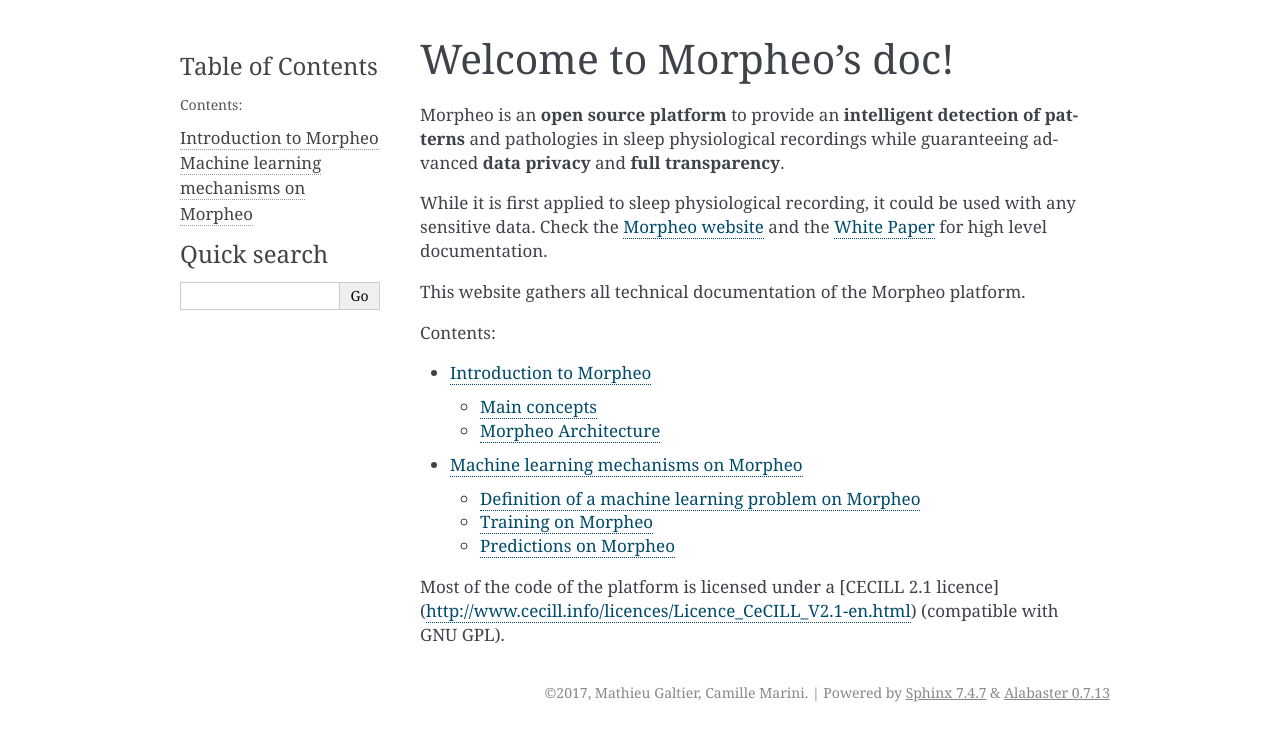
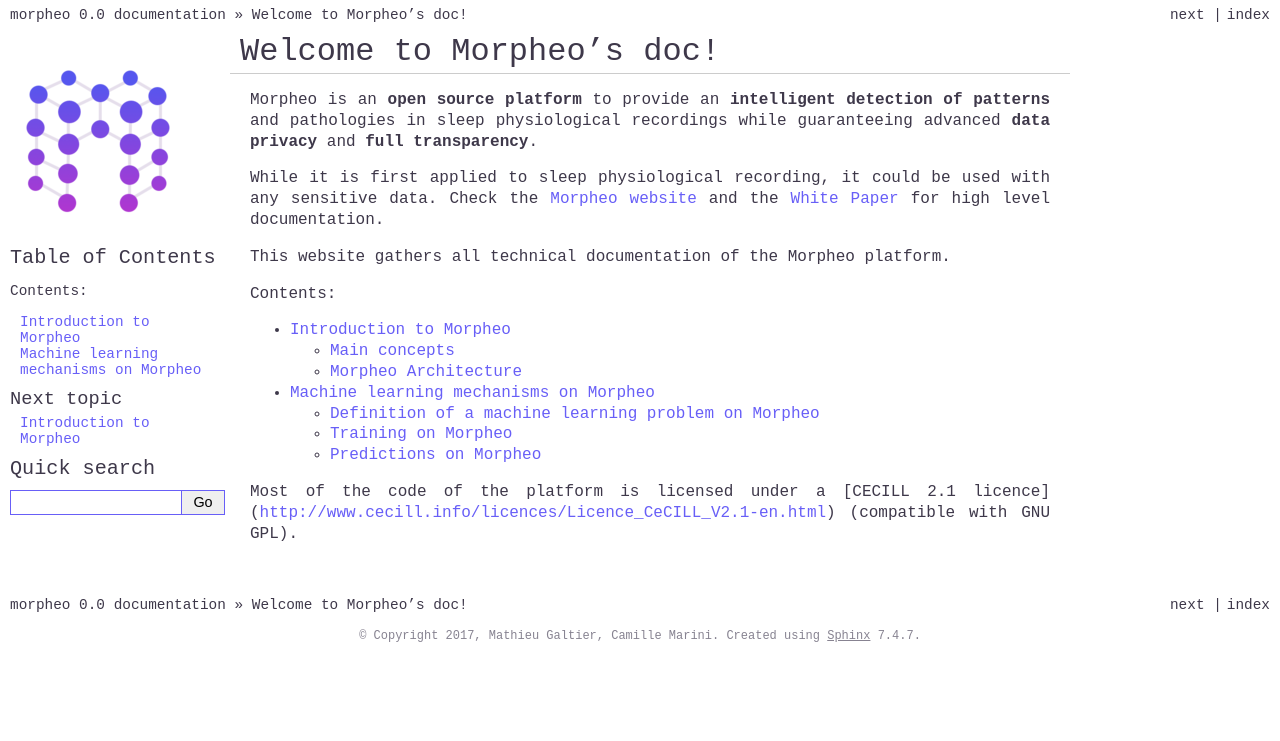
Before and after one commit to MorpheoOrg/morpheo, a Sphinx documentation site: the page built from docs/index.rst, in a window 1280 px wide. Shown: the top 741 px of the page. Built offline with Sphinx 7.4.7, drawn with Linux system fonts in a browser that asks for light colours; part of the change alters nothing that is shown.

Commit message:
customizing doc design

```diff
--- a/docs/conf.py
+++ b/docs/conf.py
@@ -98,13 +98,35 @@ todo_include_todos = True
 # The theme to use for HTML and HTML Help pages.  See the documentation for
 # a list of builtin themes.
 #
-html_theme = 'alabaster'
+html_theme = 'classic'
 
 # Theme options are theme-specific and customize the look and feel of a theme
 # further.  For a list of options available for each theme, see the
 # documentation.
 #
-# html_theme_options = {}
+html_theme_options = {
+    'textcolor': '#3e384a',
+    'linkcolor': '#685ff7',
+    'visitedlinkcolor': '#bd3dd9',
+    'footerbgcolor': '#FFFFFF',
+    'footertextcolor': '#878391',
+    'sidebarbgcolor': '#FFFFFF',
+    'sidebarbtncolor': '#3e384a',
+    'sidebartextcolor': '#3e384a',
+    'sidebarlinkcolor': '#685ff7',
+    'bgcolor': '#FFFFFF',
+    'relbarbgcolor': '#FFFFFF',
+    'relbartextcolor': '#3e384a',
+    'relbarlinkcolor': '#3e384a',
+    'headbgcolor': '#FFFFFF',
+    'headtextcolor': '#3e384a',
+    'headlinkcolor': '#685ff7',
+    'codebgcolor': '#edeff6',
+    'codebgcolor': '#878391',
+    'bodyfont': '"Courier New", Courier, monospace',
+    'headfont': '"Courier New", Courier, monospace',
+}
+html_logo = "mlogo.png"
 
 # Add any paths that contain custom static files (such as style sheets) here,
 # relative to this directory. They are copied after the builtin static files,
```
Also changed, not shown: docs/mlogo.png (added).
